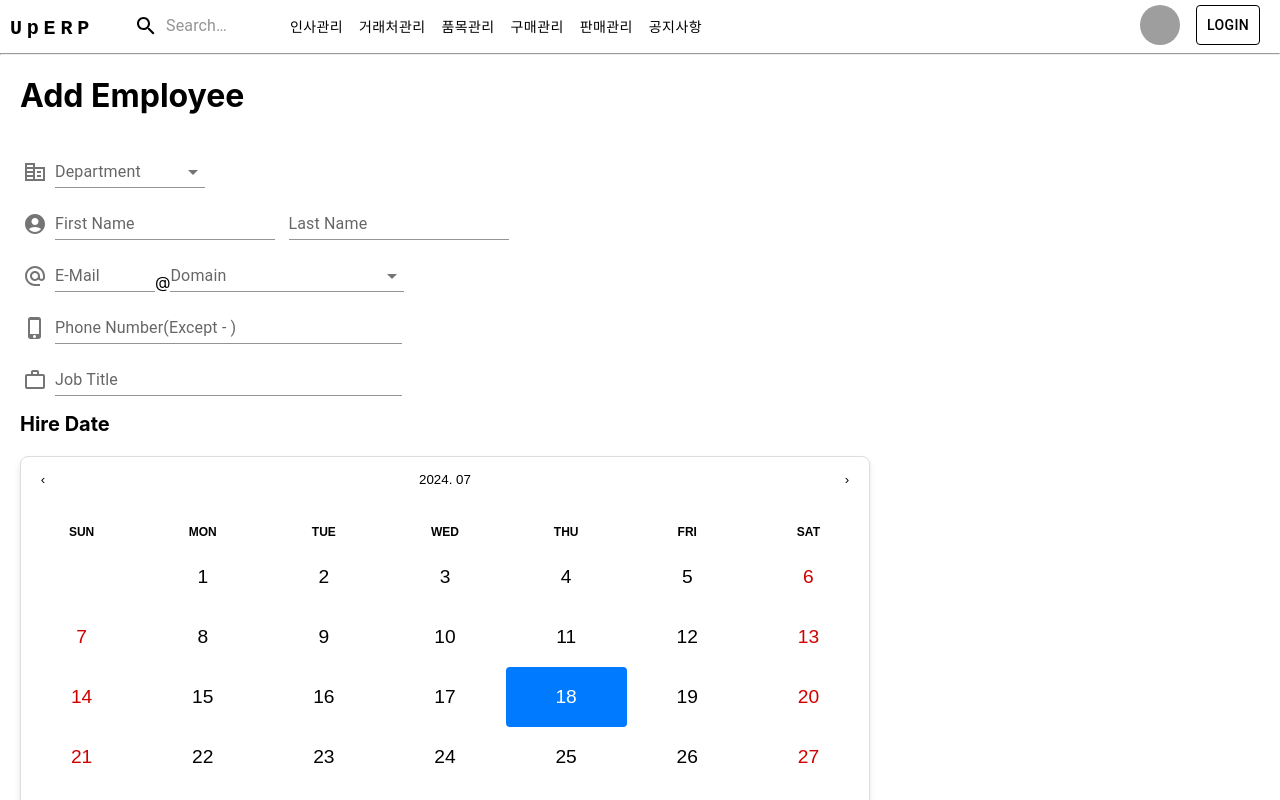
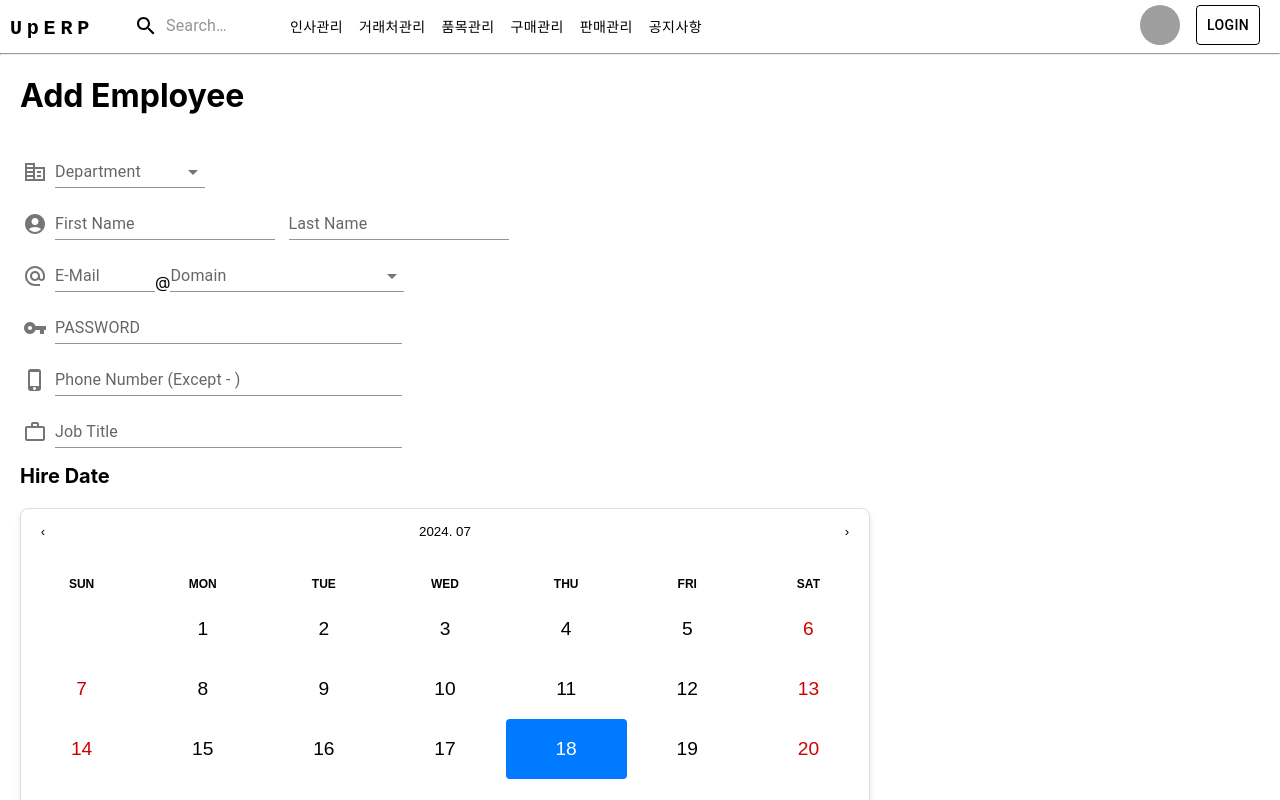
Before and after one commit to whkim98/UpErp, a React (Create React App) app in the folder frontend/: page /addEmployee in a window 1280 px wide. Shown: the top 800 px of the page. Built offline with nearby package versions, Linux system fonts and the light colour scheme; no server answers; grey boxes are pictures that could not be loaded.

Commit message:
addEmployeeupdate

```diff
--- a/frontend/src/components/Employee/AddEmployee.js
+++ b/frontend/src/components/Employee/AddEmployee.js
@@ -5,19 +5,21 @@ import CorporateFareIcon from '@mui/icons-material/CorporateFare';
 import AlternateEmailIcon from '@mui/icons-material/AlternateEmail';
 import PhoneIphoneIcon from '@mui/icons-material/PhoneIphone';
 import WorkOutlineIcon from '@mui/icons-material/WorkOutline';
+import VpnKeyIcon from '@mui/icons-material/VpnKey';
 import { useNavigate } from 'react-router-dom';
 import AddEmployeeHireDate from './AddEmployeeHireDate';
 import axios from 'axios';
 
 const AddEmployee = () => {
     const [formData, setFormData] = useState({
-        firstName: '',
-        lastName: '',
+        first_name: '',
+        last_name: '',
         department: '',
         email: '',
-        phoneNumber: '',
-        jobTitle: '',
-        hireDate: new Date(),
+        phone: '',
+        job_title: '',
+        hire_date: new Date(),
+        employee_pw: '', // 추가된 필드
     });
 
     const defaultProps = {
@@ -38,11 +40,11 @@ const AddEmployee = () => {
     };
 
     const handleDateChange = (date) => {
-        setFormData({ ...formData, hireDate: date });
+        setFormData({ ...formData, hire_date: date });
     };
 
     const handleSubmit = () => {
-        axios.post('/addEmployee', formData)
+        axios.post('/api/addEmployee', formData)
             .then(response => {
                 console.log(response.data);
                 navigate(-1);
@@ -54,19 +56,20 @@ const AddEmployee = () => {
 
     return (
         <div>
-            <h1 style={{marginLeft: '20px'}}>Add Employee</h1>
-            <table style={{width: '500px', marginLeft: '20px'}}>
+            <h1 style={{ marginLeft: '20px' }}>Add Employee</h1>
+            <table style={{ width: '500px', marginLeft: '20px' }}>
+                <tbody>
                     <tr>
                         <td>
                             <Box sx={{ display: 'flex', alignItems: 'flex-end' }}>
-                            <CorporateFareIcon sx={{ color: 'action.active', mr: 1, my: 0.5 }}/>
+                                <CorporateFareIcon sx={{ color: 'action.active', mr: 1, my: 0.5 }} />
                                 <Autocomplete
                                     {...defaultProps}
                                     id="department"
                                     disableCloseOnSelect
                                     onChange={(event, newValue) => setFormData({ ...formData, department: newValue?.title || '' })}
                                     renderInput={(params) => (
-                                <TextField {...params} label="Department" variant="standard" style={{width: '150px'}}/>
+                                        <TextField {...params} label="Department" variant="standard" style={{ width: '150px' }} />
                                     )}
                                 />
                             </Box>
@@ -76,9 +79,9 @@ const AddEmployee = () => {
                         <td>
                             <Box sx={{ display: 'flex', alignItems: 'flex-end' }}>
                                 <AccountCircle sx={{ color: 'action.active', mr: 1, my: 0.5 }} />
-                            <TextField id="firstName" label="First Name" variant="standard" onChange={handleInputChange} />
+                                <TextField id="first_name" label="First Name" variant="standard" onChange={handleInputChange} />
                                 &nbsp;&nbsp;&nbsp;
-                            <TextField id="lastName" label="Last Name" variant="standard" onChange={handleInputChange} />
+                                <TextField id="last_name" label="Last Name" variant="standard" onChange={handleInputChange} />
                             </Box>
                         </td>
                     </tr>
@@ -86,7 +89,7 @@ const AddEmployee = () => {
                         <td>
                             <Box sx={{ display: 'flex', alignItems: 'flex-end' }}>
                                 <AlternateEmailIcon sx={{ color: 'action.active', mr: 1, my: 0.5 }} />
-                            <TextField id="email" label="E-Mail" variant="standard" style={{width: '100px'}} onChange={handleInputChange} />
+                                <TextField id="email" label="E-Mail" variant="standard" style={{ width: '100px' }} onChange={handleInputChange} />
                                 @
                                 <Autocomplete
                                     {...emailProps}
@@ -94,7 +97,7 @@ const AddEmployee = () => {
                                     disableCloseOnSelect
                                     onChange={(event, newValue) => setFormData({ ...formData, email: formData.email + '@' + (newValue?.title || '') })}
                                     renderInput={(params) => (
-                                <TextField {...params} variant="standard" label="Domain" style={{width: '234px'}}/>
+                                        <TextField {...params} variant="standard" label="Domain" style={{ width: '234px' }} />
                                     )}
                                 />
                             </Box>
@@ -103,8 +106,16 @@ const AddEmployee = () => {
                     <tr>
                         <td>
                             <Box sx={{ display: 'flex', alignItems: 'flex-end' }}>
+                                <VpnKeyIcon sx={{ color: 'action.active', mr: 1, my: 0.5 }} />
+                                <TextField id="employee_pw" label="PASSWORD" variant="standard" style={{ width: '347px' }} onChange={handleInputChange} />
+                            </Box>
+                        </td>
+                    </tr>
+                    <tr>
+                        <td>
+                            <Box sx={{ display: 'flex', alignItems: 'flex-end' }}>
                                 <PhoneIphoneIcon sx={{ color: 'action.active', mr: 1, my: 0.5 }} />
-                            <TextField id="phoneNumber" label="Phone Number(Except - )" variant="standard" style={{width: '347px'}} onChange={handleInputChange} />
+                                <TextField id="phone" label="Phone Number (Except - )" variant="standard" style={{ width: '347px' }} onChange={handleInputChange} />
                             </Box>
                         </td>
                     </tr>
@@ -112,12 +123,13 @@ const AddEmployee = () => {
                         <td>
                             <Box sx={{ display: 'flex', alignItems: 'flex-end' }}>
                                 <WorkOutlineIcon sx={{ color: 'action.active', mr: 1, my: 0.5 }} />
-                            <TextField id="jobTitle" label="Job Title" variant="standard" style={{width: '347px'}} onChange={handleInputChange} />
+                                <TextField id="job_title" label="Job Title" variant="standard" style={{ width: '347px' }} onChange={handleInputChange} />
                             </Box>
                         </td>
                     </tr>
+                </tbody>
             </table>
-            <div style={{display: 'flex'}}>
+            <div style={{ display: 'flex' }}>
                 <AddEmployeeHireDate handleDateChange={handleDateChange} />
             </div>
             <Button style={{ color: 'black', marginLeft: '15px', marginBottom: '20px', border: '1px solid' }} onClick={handleSubmit}>
@@ -135,13 +147,13 @@ const top100Films = [
     { title: '재무팀' },
     { title: '인사팀' },
     { title: '물류팀' },
-]
+];
 
 const email = [
-    { title: 'daum.net'},
-    { title: 'naver.com'},
-    { title: 'google.com'},
-    { title: 'hanmail.net'},
-]
+    { title: 'daum.net' },
+    { title: 'naver.com' },
+    { title: 'google.com' },
+    { title: 'hanmail.net' },
+];
 
 export default AddEmployee;
```
Lines whose indentation alone changed are shown as unchanged.
